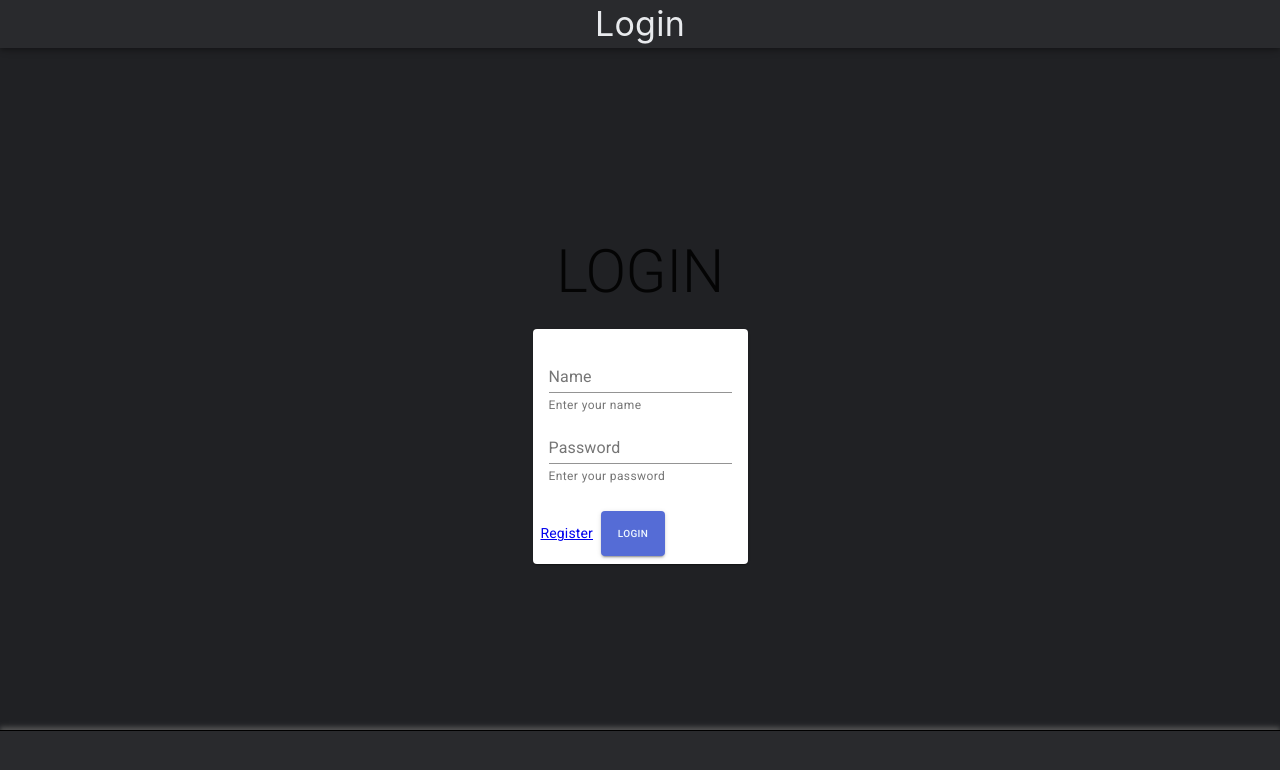
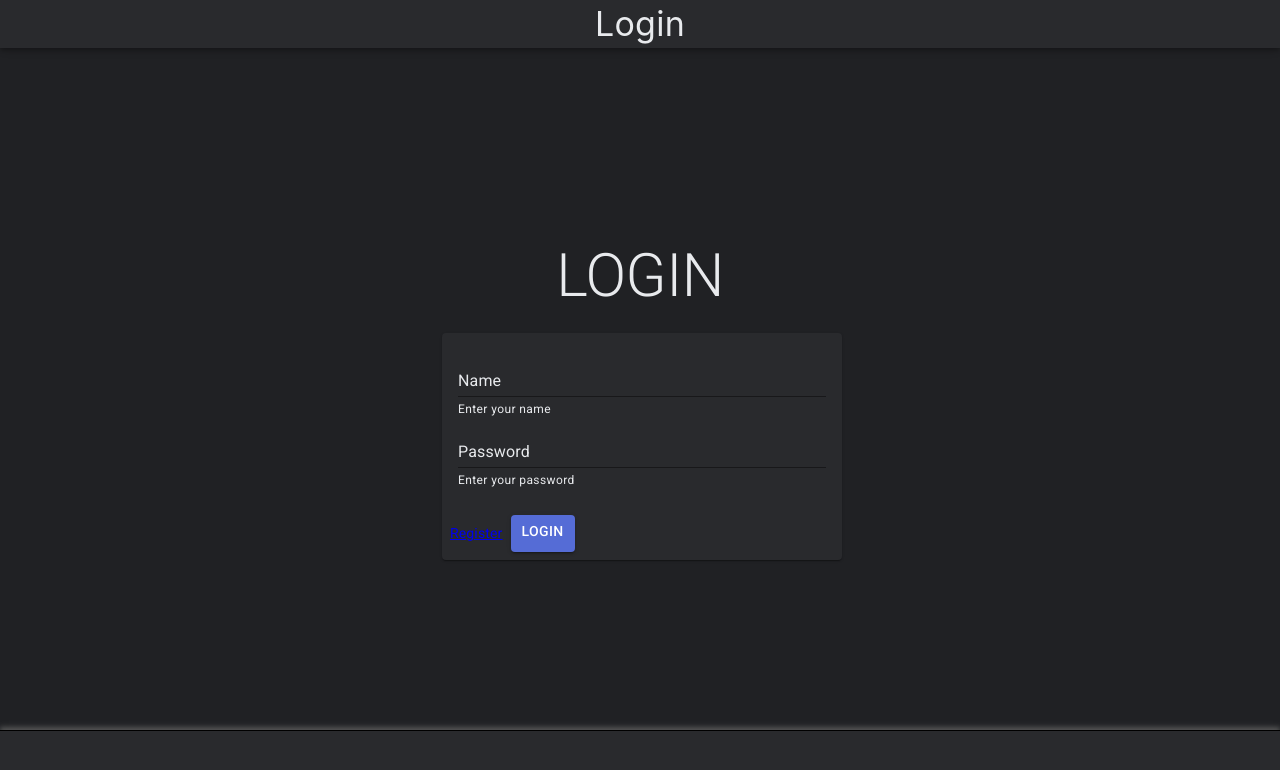
Before and after one commit to K-Daiki-0ne/ex, a Next.js app in the folder web/: page /login in a window 1280 px wide. Shown: the top 770 px of the page. Built offline with nearby package versions, Linux system fonts and the light colour scheme.

Commit message:
add: LoginView material-ui component custom design

```diff
--- a/web/src/views/LoginVIew/LoginView.tsx
+++ b/web/src/views/LoginVIew/LoginView.tsx
@@ -9,24 +9,36 @@ import {
   TextField
 } from '@material-ui/core'
 import styles from '../../styles/LoginView.module.css';
+import useStyle from './style';
 
 
 const LoginView: React.FC = (): JSX.Element => {
+  const classes = useStyle();
   return (
-    <div className={styles.login}>
-      <Typography variant="h2" gutterBottom align="center">
+    <div className={classes.login}>
+      <Typography
+        variant="h2"
+        gutterBottom
+        align="center"
+        className={classes.loginTile}
+      >
         LOGIN
       </Typography>
 
-      <Card>
+      <Card className={classes.card}>
         <CardContent>
         <form noValidate autoComplete="on">
           <TextField
-            id="standard-basic"
+            // id="standard-basic"
+            id="standard-full-width"
             label="Name"
             error={false}
             helperText="Enter your name"
             fullWidth
+            className={classes.root}
+            inputProps={{
+              className: classes.root
+            }}
           />
           <br />
           <TextField
@@ -35,6 +47,10 @@ const LoginView: React.FC = (): JSX.Element => {
             type="password"
             helperText="Enter your password"
             fullWidth
+            className={classes.root}
+            inputProps={{
+              className: classes.root
+            }}
           />
         </form>
         </CardContent>
@@ -44,7 +60,9 @@ const LoginView: React.FC = (): JSX.Element => {
           </Link>
           <Button variant="contained" color="primary" component="span" size="small">
             <Link href='/main'>
-              <p className={styles.btn}>Login</p>
+              <Typography variant="button" gutterBottom align="center">
+                Login
+              </Typography>
             </Link>
           </Button>
         </CardActions>
--- /dev/null
+++ b/web/src/views/LoginVIew/style.ts
@@ -0,0 +1,32 @@
+import { makeStyles } from '@material-ui/core/styles'
+
+const useStyle = makeStyles({
+  login: {
+    justifyContent: "center",
+    textAlign: "center",
+    width: "100%"
+  },
+  loginTile: {
+    color: "#E8EAED"
+  },
+  card: {
+    backgroundColor: "#292A2D",
+    width: 400,
+  },
+  root: {
+    color: "#E8EAED",
+    "& label": {
+      color: "#E8EAED"
+    },
+    "& p": {
+      color: "#E8EAED"
+    }
+  },
+  btnText: {
+    textDecoration: "none",
+    fontSize: "10px",
+    color: "aliceblue"
+  }
+});
+
+export default useStyle;
```
